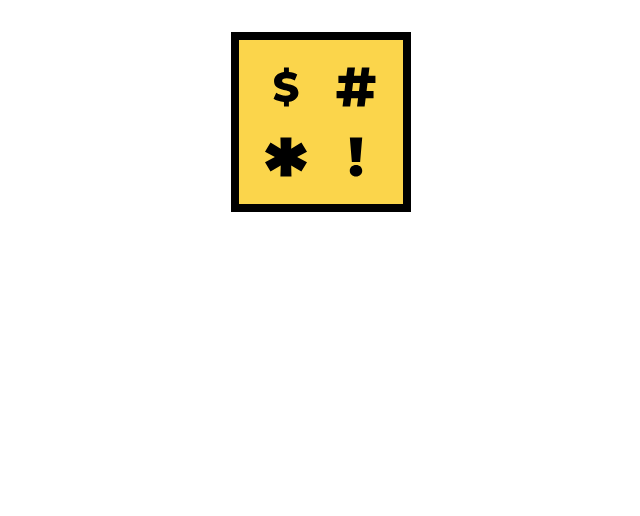
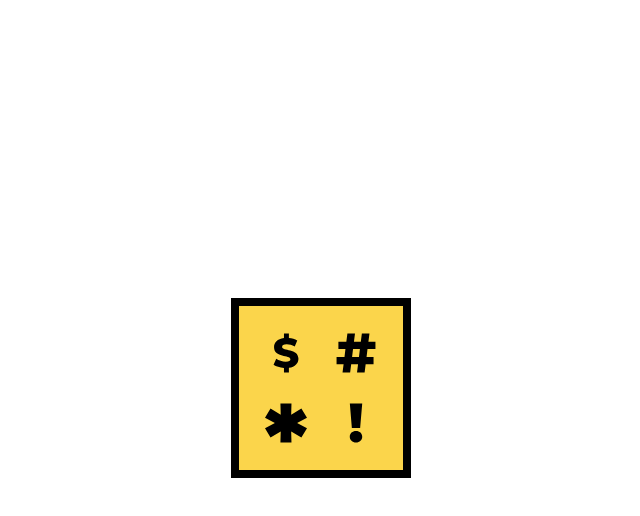
Before and after one commit to friendlyduck/getshitdone, a Gatsby site: page / in a window 1280 px wide. Shown: the whole page, without its empty margins (319-959 px from the left). Built offline with nearby package versions, Linux system fonts and the light colour scheme; Gatsby itself is replaced by a stand-in of ours.

Commit message:
center logo

```diff
--- a/src/components/layout.js
+++ b/src/components/layout.js
@@ -26,15 +26,8 @@ const Layout = ({ children }) => {
   return (
     <>
       {/* <Header siteTitle={data.site.siteMetadata?.title || `Title`} /> */}
-      <div
-        style={{
-          margin: `0 auto`,
-          maxWidth: `var(--size-content)`,
-          padding: `var(--size-gutter)`,
-        }}
-      >
-        <main>{children}</main>
-        {/* <footer
+      <main>{children}</main>
+      {/* <footer
           style={{
             marginTop: `var(--space-5)`,
             fontSize: `var(--font-sm)`,
@@ -44,7 +37,6 @@ const Layout = ({ children }) => {
           {` `}
           <a href="https://www.gatsbyjs.com">Gatsby</a>
         </footer> */}
-      </div>
     </>
   )
 }
--- a/src/pages/index.js
+++ b/src/pages/index.js
@@ -11,7 +11,15 @@ import Logo from "../images/logo.svg"
 const IndexPage = () => (
   <Layout>
     <Seo title="Home" />
-    <div className={styles.textCenter}>
+    <div
+      style={{
+        width: "100vw",
+        height: "100vh",
+        display: "flex",
+        alignItems: "center",
+        justifyContent: "center",
+      }}
+    >
       <img src={Logo} alt="$#*!" />
     </div>
   </Layout>
```
